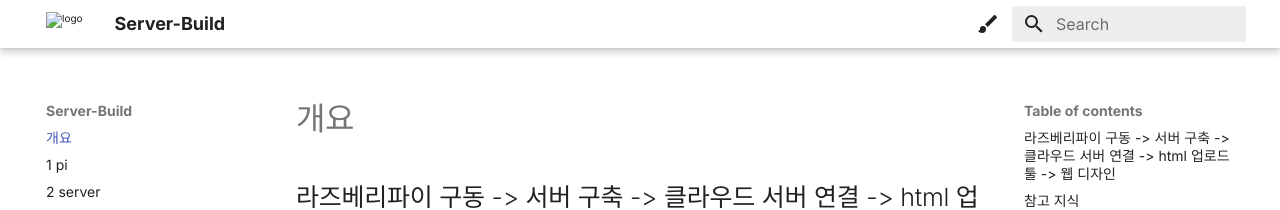
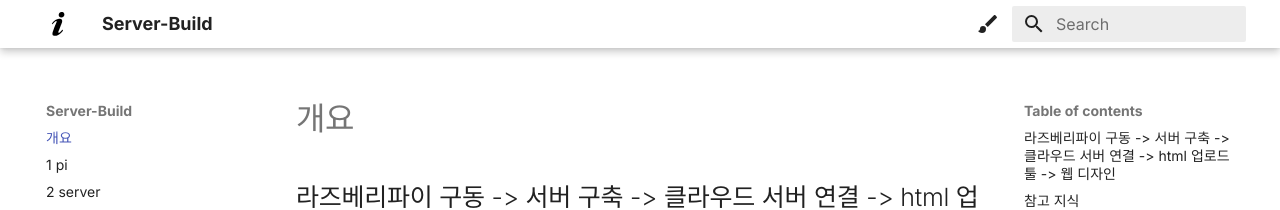
Before and after one commit to kkongnyang2/server-build, an MkDocs documentation site: the page built from docs/index.md, in a window 1280 px wide. Shown: the top 210 px of the page. Built offline with MkDocs 1.6.1 and Material for MkDocs 9.7.7, drawn with Linux system fonts in a browser that asks for light colours.

Commit message:
2025.07.08.02.12

```diff
--- a/mkdocs.yml
+++ b/mkdocs.yml
@@ -2,7 +2,7 @@ site_name: Server-Build
 
 theme:
   name: material
-  logo: assets/logo.svg
+  logo: logo.svg
 extra:
   homepage: ..
   font:
```
Also changed, not shown: docs/logo.svg (added).
